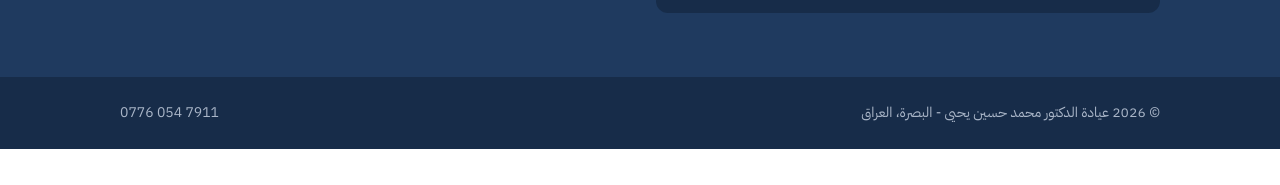
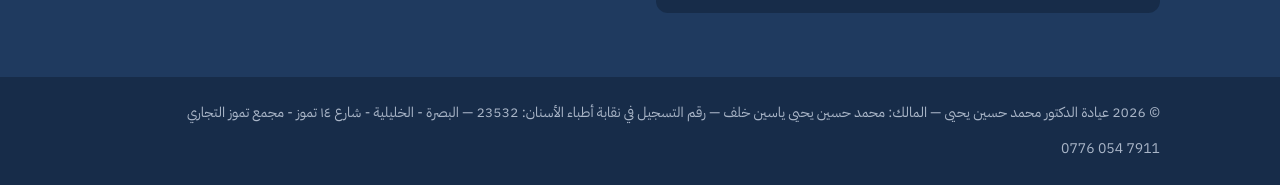
Before and after one commit to mohammedhyahya-1dev/clinic-site, a plain HTML site: page index.html in a window 1280 px wide. Shown: the part 3093-3278 px from the top of the page. Before the commit the page ends 3242 px from the top, so only its background shows below. Drawn offline with Linux system fonts and the light colour scheme.

Commit message:
Show legal business name and address in website footer
Co-Authored-By: Claude Opus 5.5 <noreply@anthropic.com>
Claude-Session: https://claude.ai/code/session_01REjMxrbt7NZmiWDDB8H25G

```diff
--- a/index.html
+++ b/index.html
@@ -183,7 +183,7 @@ footer a:hover{color:#fff}
 
 <footer>
  <div class="wrap">
-  <span>© 2026 عيادة الدكتور محمد حسين يحيى - البصرة، العراق</span>
+  <span>© 2026 عيادة الدكتور محمد حسين يحيى — المالك: محمد حسين يحيى ياسين خلف — رقم التسجيل في نقابة أطباء الأسنان: 23532 — البصرة - الخليلية - شارع ١٤ تموز - مجمع تموز التجاري</span>
   <span><a href="tel:+9647760547911" dir="ltr">0776 054 7911</a></span>
  </div>
 </footer>
```
